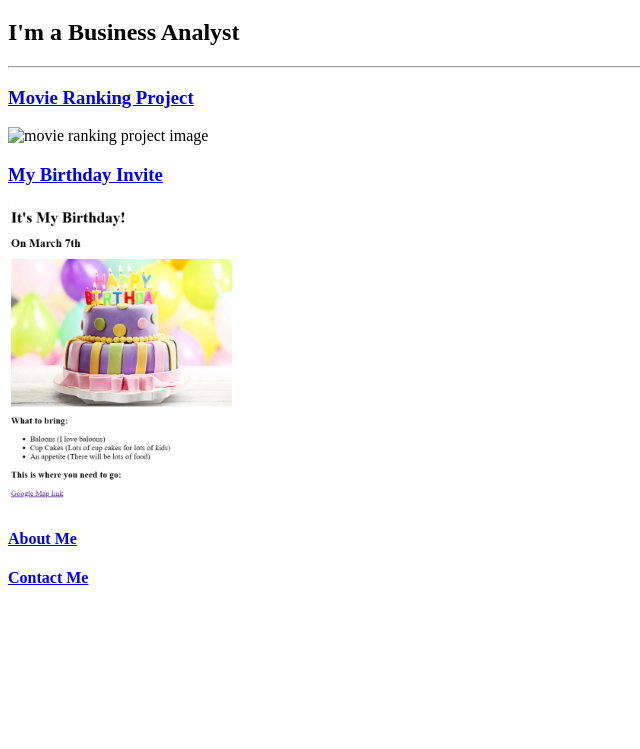
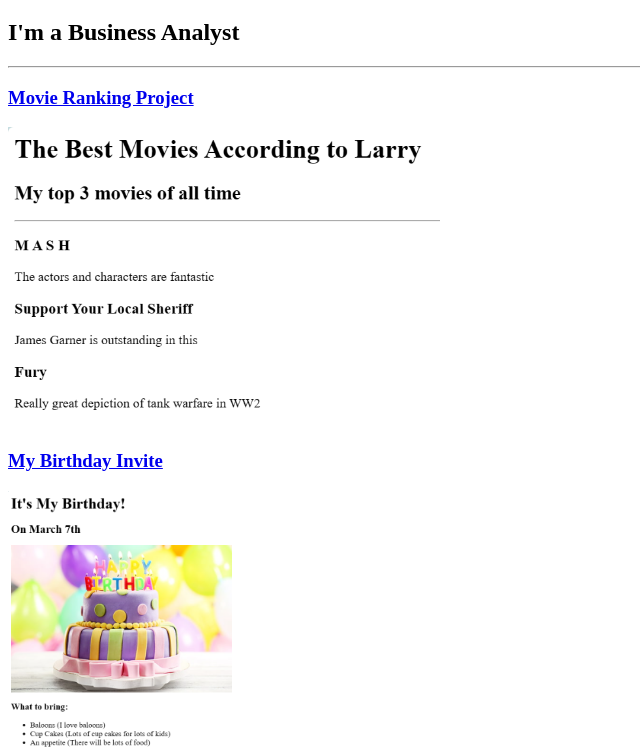
Before and after one commit to lgf17187/html-portfolio, a plain HTML site: page index.html in a window 1280 px wide. Shown: the part 61-810 px from the top of the page, without its empty margins (0-640 px from the left). Drawn offline with Linux system fonts and the light colour scheme.

Commit message:
Update index.html

```diff
--- a/index.html
+++ b/index.html
@@ -11,7 +11,7 @@
   <h2>I'm a Business Analyst</h2>
   <hr/>
   <h3><a href="./public/my_movie_ranking.html" >Movie Ranking Project</a></h3>
-  <img src="../4.3 HTML Porfolio Project/assets/images/Movie-Ranking_snagit.png" height="300" alt="movie ranking project image">
+  <img src="./assets/images/Movie-Ranking_snagit.png" height="300" alt="movie ranking project image">
   <br/>
   <h3><a href="./public/my_birthday_invite.html">My Birthday Invite</a></h3>
   <img src="./assets/images/my_birthday_invite.png" alt="My Birthday Invite" height="300">
```
